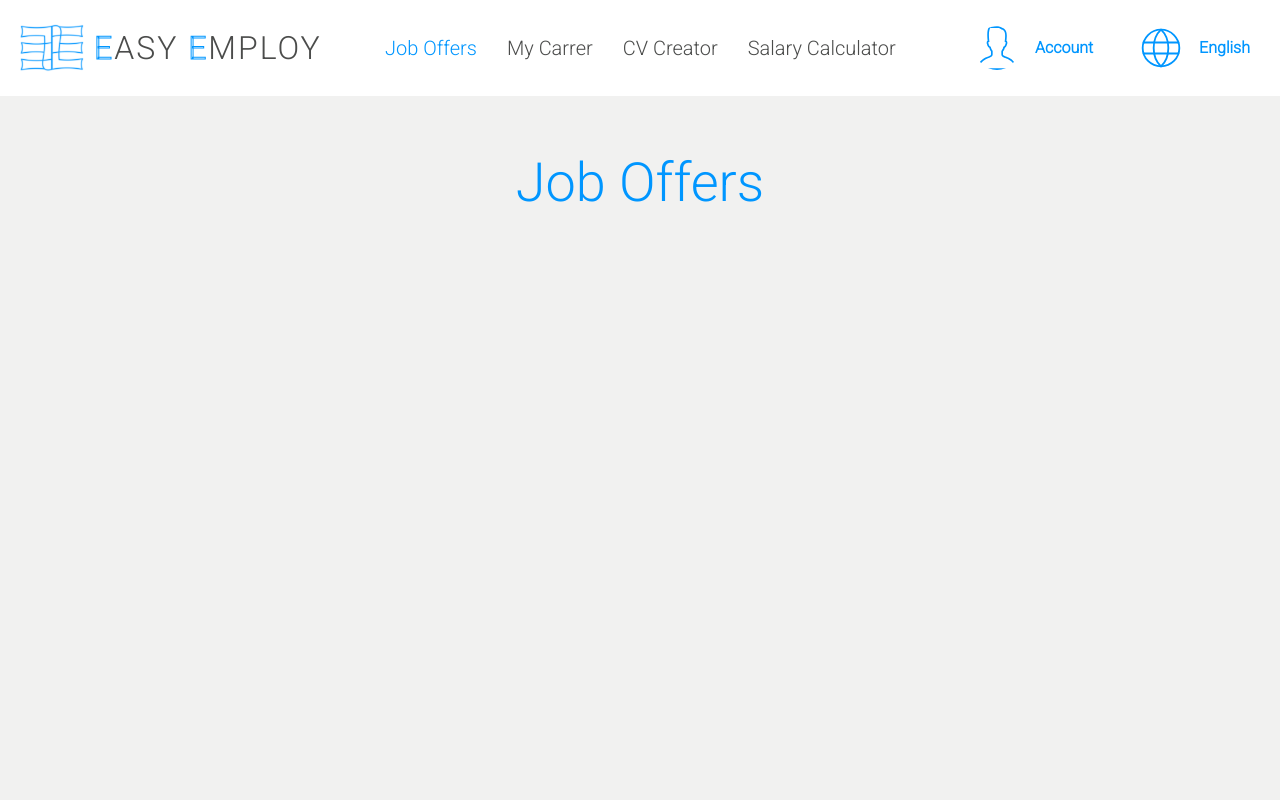
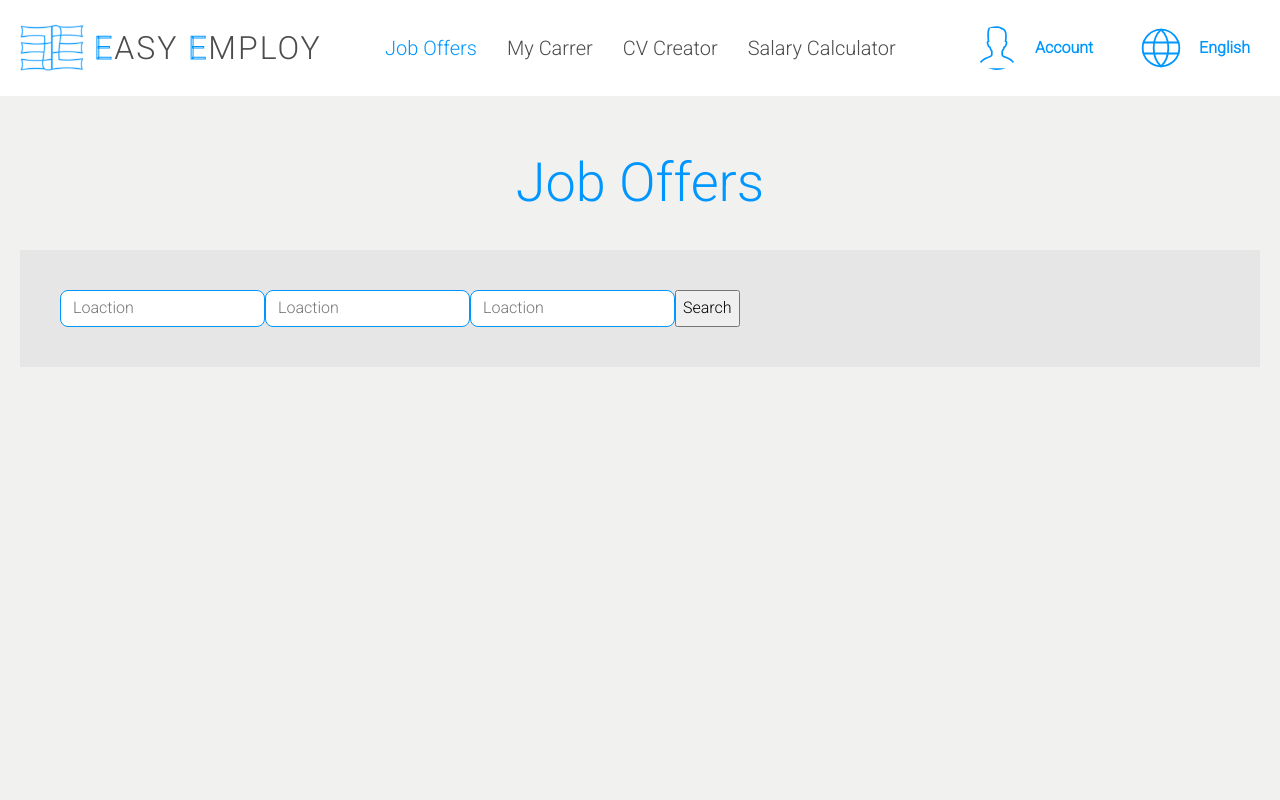
Before and after one commit to mizdebski77/Easy-Employ, a React (Create React App) app: page /Offers in a window 1280 px wide. Shown: the top 800 px of the page. Built offline with nearby package versions, Linux system fonts and the light colour scheme.

Commit message:
Form to job offers section added

```diff
--- a/src/features/JobOffers/jobOffers.tsx
+++ b/src/features/JobOffers/jobOffers.tsx
@@ -1,5 +1,5 @@
 import React from 'react';
-import { Title, Wrapper } from './styledJobOffers';
+import { Form, FormWrapper, Input, SearchButton, Title, Wrapper } from './styledJobOffers';
 
 const JobOffers = () => {
     return (
@@ -7,6 +7,23 @@ const JobOffers = () => {
             <Title>
                 Job Offers
             </Title>
+
+            <FormWrapper>
+                <Form>
+                    <Input
+                        placeholder='Loaction'
+                    />
+                    <Input
+                        placeholder='Loaction'
+                    />
+                    <Input
+                        placeholder='Loaction'
+                    />
+
+                    <SearchButton>Search</SearchButton>
+                </Form>
+            </FormWrapper>
+
         </Wrapper>
     );
 };
--- a/src/features/JobOffers/styledJobOffers.ts
+++ b/src/features/JobOffers/styledJobOffers.ts
@@ -14,14 +14,31 @@ export const Title = styled.h1`
     font-weight: normal;
 `;
 
-export const Form = styled.form`
+export const FormWrapper = styled.div`
+    background: ${({ theme }) => theme.color.thirdColor};
 
 `;
 
+export const Form = styled.form`
+    padding: 40px;
+    display: flex;
+`;
+
 export const Input = styled.input`
+    padding: 8px 12px;
+    font-size: 16px;
+    border-radius: 8px;
+    border: 1px solid ${({ theme }) => theme.color.fontMain};
+
+    &:focus {
+        outline: none;
+    }
+`;
+
+export const KeyWordsWrapper = styled.div`
 
 `;
 
-export const KeyWordsWrapper =styled.div`
+export const SearchButton = styled.button`
 
 `;
```
